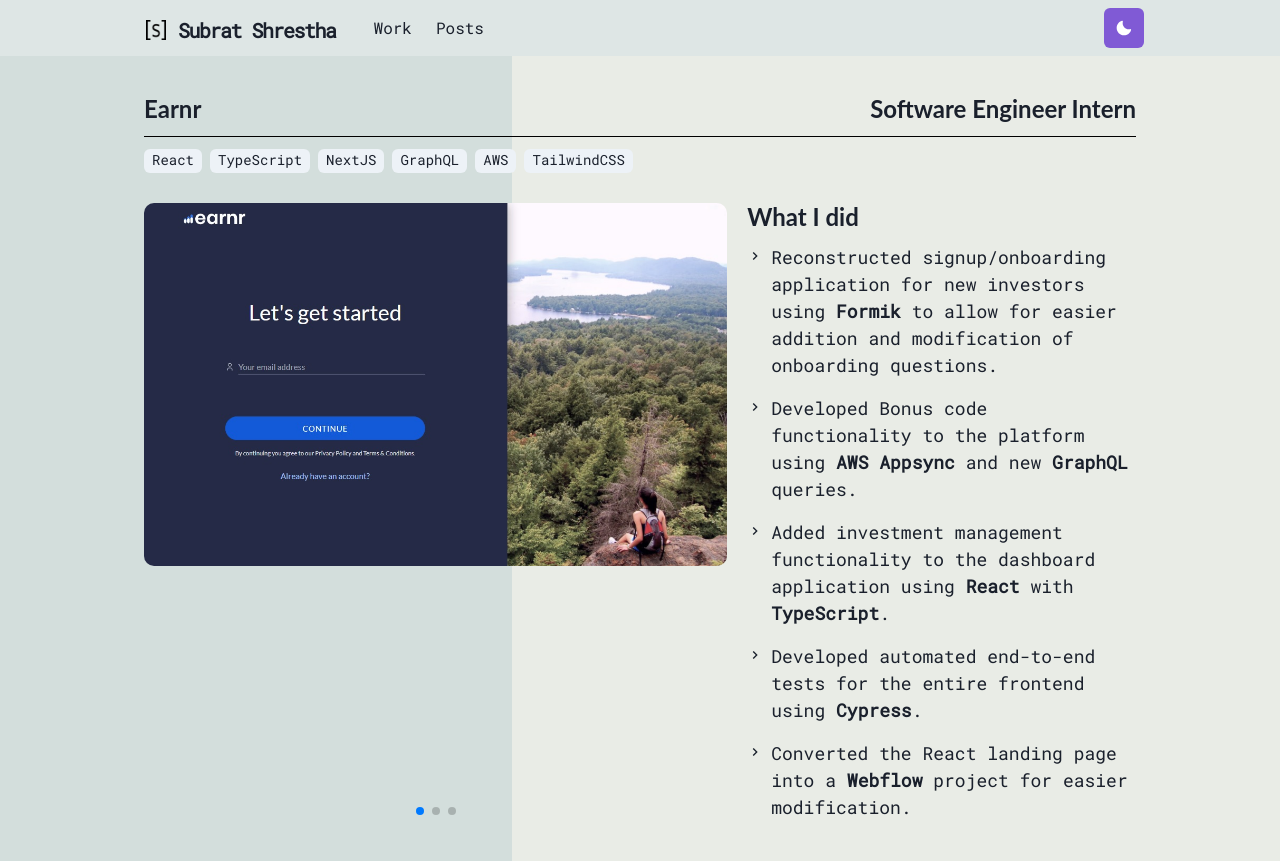
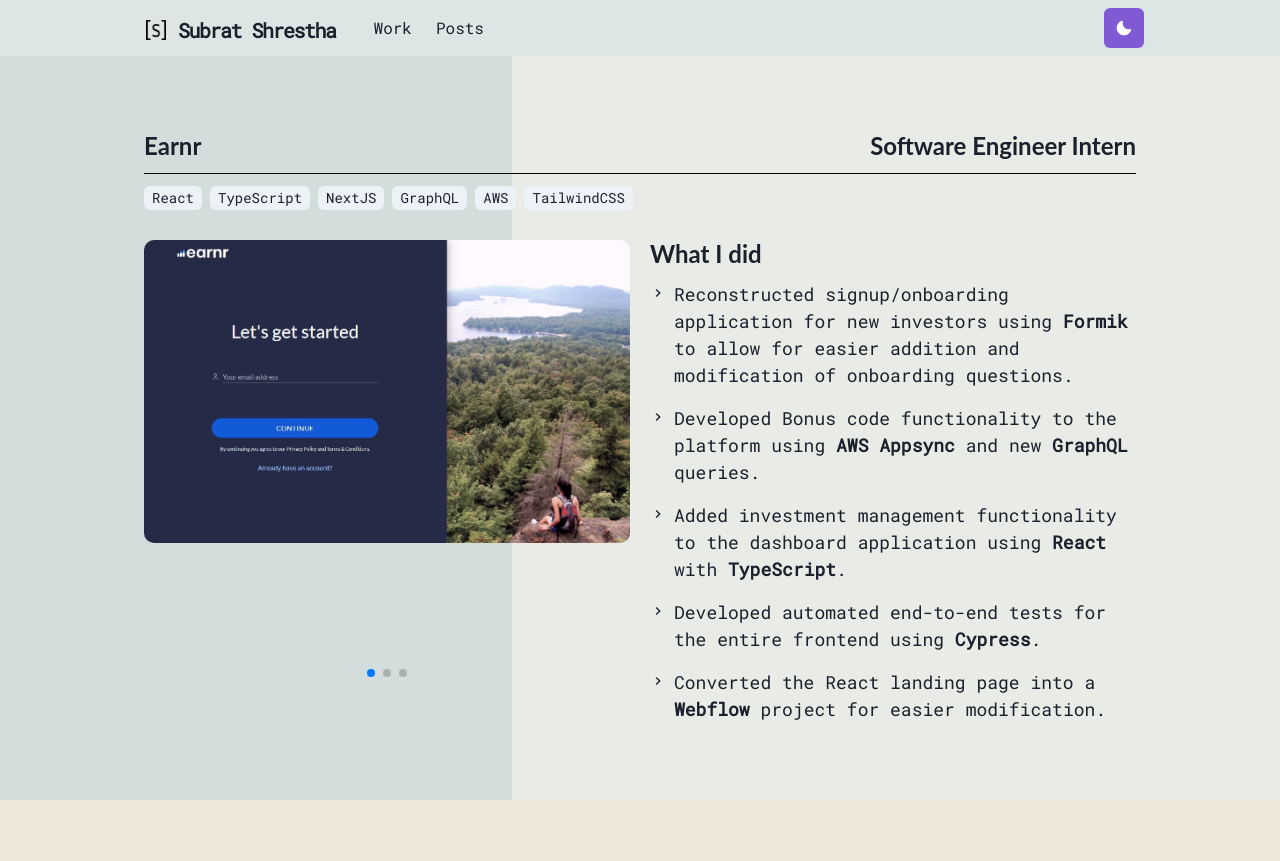
Before and after one commit to SubratShrestha/portfolio-next, a Next.js app: page /earnr in a window 1280 px wide. After the commit the page ends 800 px from the top, so only its background shows below. Built offline with nearby package versions, Linux system fonts and the light colour scheme.

Commit message:
move styles to work container

```diff
--- a/components/layouts/workContainer.tsx
+++ b/components/layouts/workContainer.tsx
@@ -4,7 +4,7 @@
     <Box
       height='100%'
       width='100%'
-      pt={10}
+      py={10}
     >
       {children}
     </Box>
--- a/pages/earnr.tsx
+++ b/pages/earnr.tsx
@@ -2,15 +2,8 @@
   Box,
   Flex,
   Heading,
-  Tag,
   Image,
-  useColorModeValue,
-  Wrap,
-  WrapItem,
   List,
-  ListItem,
-  Text,
-  ListIcon
 } from '@chakra-ui/react'
 import SwiperCore, { Navigation, Pagination, Scrollbar } from 'swiper'
 import { Swiper, SwiperSlide } from 'swiper/react'
@@ -20,7 +13,6 @@
 import Divider from '../components/layouts/divider'
 import works from '../libs/work'
 import CenteredContainer from '../components/layouts/centeredContainer'
-import { ChevronRightIcon } from '@chakra-ui/icons'
 import WorkHeader from '../components/layouts/workHeader'
 import WorkContainer from '../components/layouts/workContainer'
 import WrapTags from '../components/layouts/wrapTags'
@@ -47,7 +39,7 @@
 
       <Flex marginTop='30px' flexDirection={{ base: 'column', md: 'row' }}>
         <Swiper
-          style={{ flex: 1.5, maxWidth: '100%', marginBottom: '30px' }}
+          style={{ flex: 1, maxWidth: '100%', marginBottom: '30px' }}
           spaceBetween={50}
           slidesPerView={1}
           pagination
@@ -72,7 +64,7 @@
           ))}
         </Swiper>
 
-        <Box flex={1} paddingLeft={{ md: 5, base: 0 }} paddingBottom={10}>
+        <Box flex={1} paddingLeft={{ md: 5, base: 0 }}>
           <Heading
             as='h1'
             fontSize={{ md: '2xl', base: 'xl' }}
```
